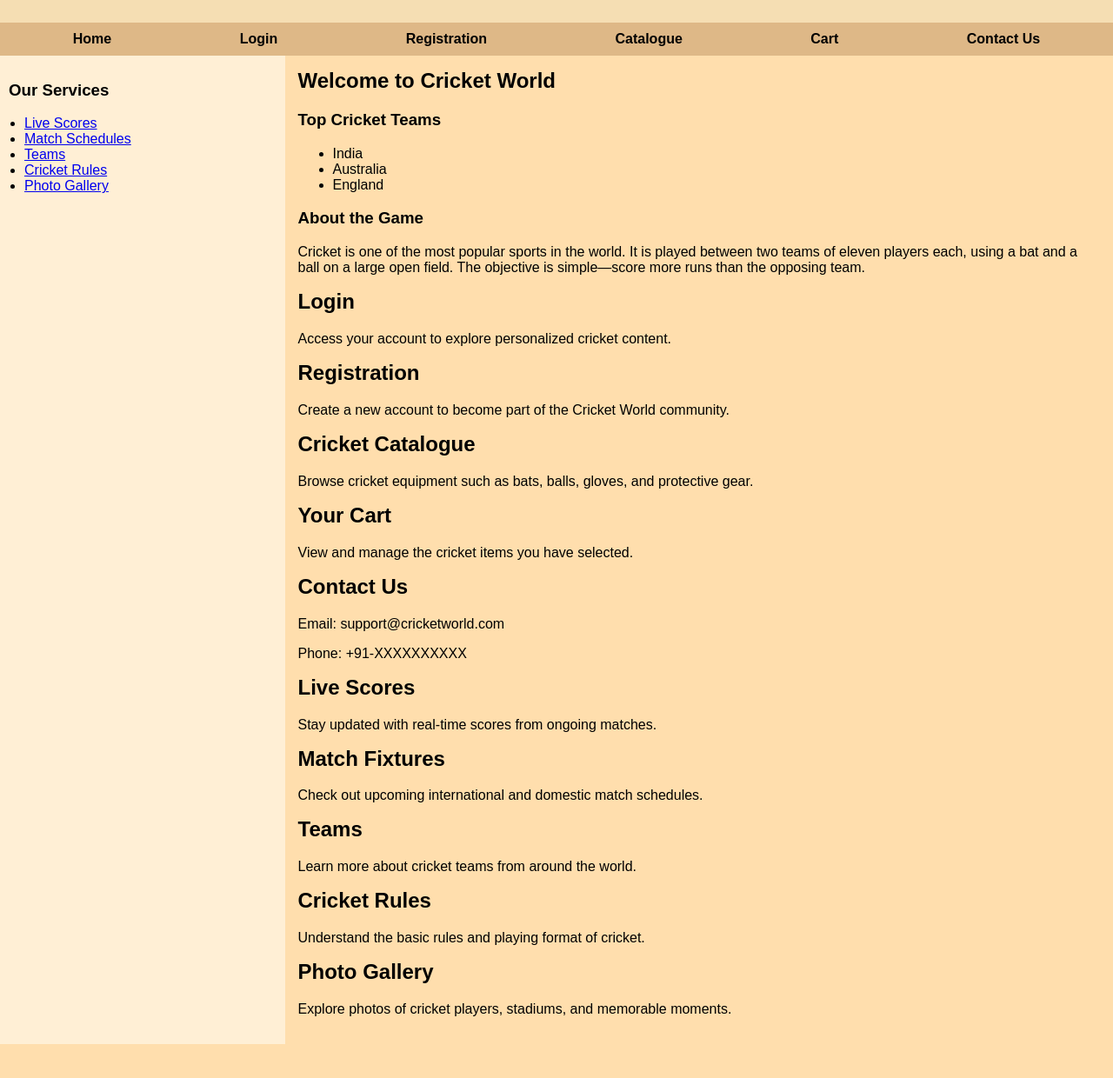
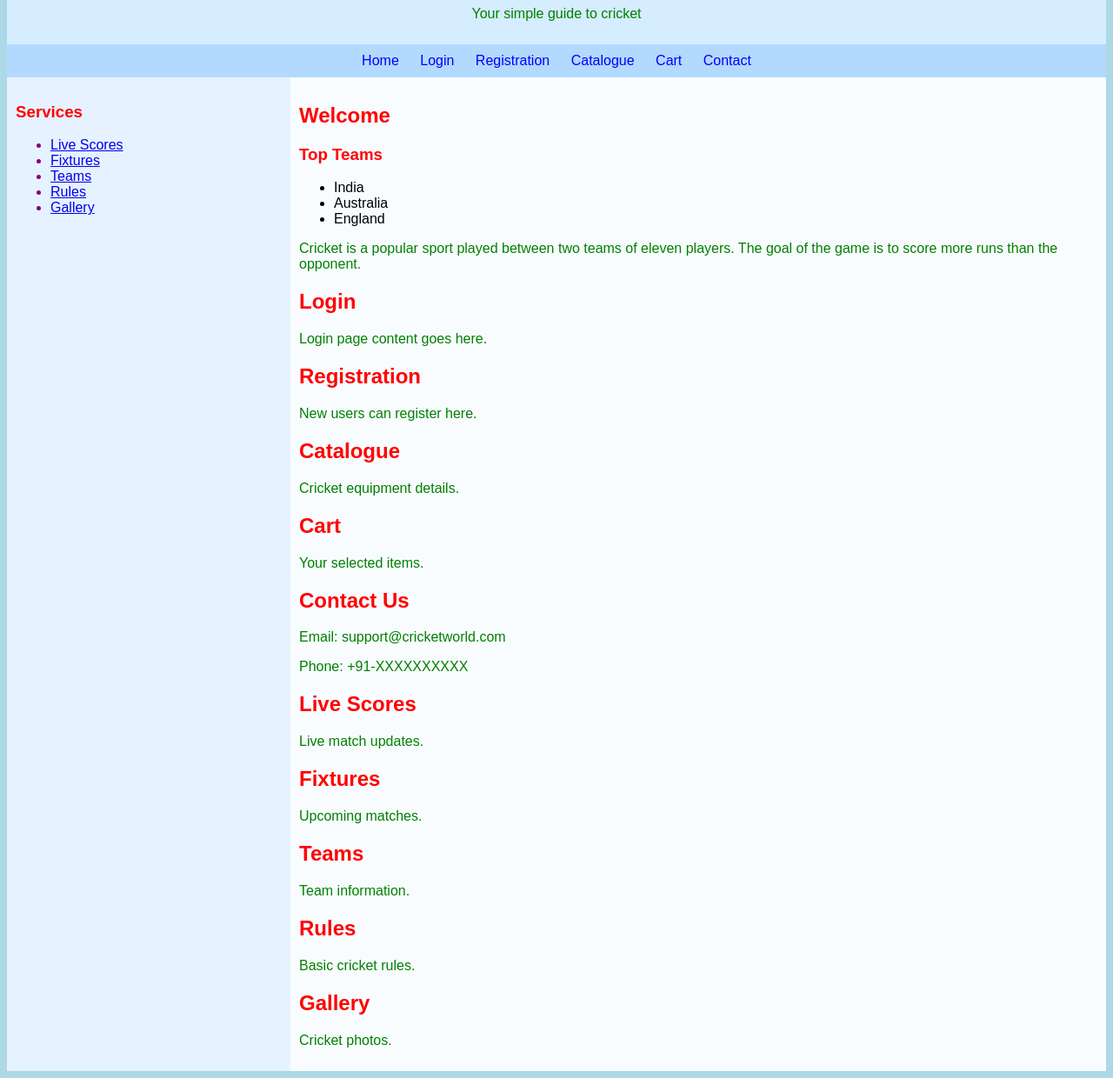
Before and after one commit to a3kasyap07-code/assginment3WAD, a plain HTML site: page index.html in a window 1280 px wide. Shown: the part 91-1331 px from the top of the page at 87% size. Before the commit the page ends 1292 px from the top, so only its background shows below. Drawn offline with Linux system fonts and the light colour scheme.

Commit message:
Revamp index.html with new styles and layout
Updated the layout and styles of the Cricket World webpage, including changes to colors, text alignment, and structure.

```diff
--- a/index.html
+++ b/index.html
@@ -5,35 +5,26 @@
 
   <style>
     body {
-      margin: 0;
-      font-family: Arial, sans-serif;
-      background-color: NavajoWhite;
+      font-family: Arial;
+      background-color: lightblue;
     }
 
     .header {
-      background-color: Wheat;
-      padding: 15px;
-    }
-
-    .header h1 {
-      margin: 0;
+      background-color: #d6ecff;
+      padding: 10px;
+      text-align: center;
     }
 
     .menu {
-      background-color: BurlyWood;
-      display: flex;
-      justify-content: space-around;
+      background-color: #b3d9ff;
       padding: 10px;
+      text-align: center;
     }
 
     .menu a {
+      margin: 10px;
       text-decoration: none;
-      color: black;
-      font-weight: bold;
-    }
-
-    .menu a:hover {
-      text-decoration: underline;
+      color: blue;
     }
 
     .container {
@@ -42,22 +33,23 @@
 
     .services {
       width: 25%;
-      background-color: PapayaWhip;
+      background-color: #e6f2ff;
       padding: 10px;
-    }
-
-    .services ul {
-      padding-left: 18px;
+      color: purple;
     }
 
     .content {
       width: 75%;
-      padding: 15px;
-      background-color: NavajoWhite;
+      padding: 10px;
+      background-color: #f9fcff;
     }
 
-    h2 {
-      margin-top: 0;
+    h1, h2, h3 {
+      color: red;
+    }
+
+    p {
+      color: green;
     }
   </style>
 </head>
@@ -66,7 +58,7 @@
 
   <div class="header">
     <h1>Cricket World</h1>
-    <p>Your simple guide to the world of cricket</p>
+    <p>Your simple guide to cricket</p>
   </div>
 
   <div class="menu">
@@ -75,60 +67,58 @@
     <a href="#registration">Registration</a>
     <a href="#catalogue">Catalogue</a>
     <a href="#cart">Cart</a>
-    <a href="#contact">Contact Us</a>
+    <a href="#contact">Contact</a>
   </div>
 
   <div class="container">
 
     <div class="services">
-      <h3>Our Services</h3>
+      <h3>Services</h3>
       <ul>
         <li><a href="#live">Live Scores</a></li>
-        <li><a href="#fixtures">Match Schedules</a></li>
+        <li><a href="#fixtures">Fixtures</a></li>
         <li><a href="#teams">Teams</a></li>
-        <li><a href="#rules">Cricket Rules</a></li>
-        <li><a href="#gallery">Photo Gallery</a></li>
+        <li><a href="#rules">Rules</a></li>
+        <li><a href="#gallery">Gallery</a></li>
       </ul>
     </div>
 
     <div class="content">
 
       <div id="home">
-        <h2>Welcome to Cricket World</h2>
+        <h2>Welcome</h2>
 
-        <h3>Top Cricket Teams</h3>
+        <h3>Top Teams</h3>
         <ul>
           <li>India</li>
           <li>Australia</li>
           <li>England</li>
         </ul>
 
-        <h3>About the Game</h3>
         <p>
-          Cricket is one of the most popular sports in the world. It is played between
-          two teams of eleven players each, using a bat and a ball on a large open field.
-          The objective is simple—score more runs than the opposing team.
+          Cricket is a popular sport played between two teams of eleven players.
+          The goal of the game is to score more runs than the opponent.
         </p>
       </div>
 
       <div id="login">
         <h2>Login</h2>
-        <p>Access your account to explore personalized cricket content.</p>
+        <p>Login page content goes here.</p>
       </div>
 
       <div id="registration">
         <h2>Registration</h2>
-        <p>Create a new account to become part of the Cricket World community.</p>
+        <p>New users can register here.</p>
       </div>
 
       <div id="catalogue">
-        <h2>Cricket Catalogue</h2>
-        <p>Browse cricket equipment such as bats, balls, gloves, and protective gear.</p>
+        <h2>Catalogue</h2>
+        <p>Cricket equipment details.</p>
       </div>
 
       <div id="cart">
-        <h2>Your Cart</h2>
-        <p>View and manage the cricket items you have selected.</p>
+        <h2>Cart</h2>
+        <p>Your selected items.</p>
       </div>
 
       <div id="contact">
@@ -139,27 +129,27 @@
 
       <div id="live">
         <h2>Live Scores</h2>
-        <p>Stay updated with real-time scores from ongoing matches.</p>
+        <p>Live match updates.</p>
       </div>
 
       <div id="fixtures">
-        <h2>Match Fixtures</h2>
-        <p>Check out upcoming international and domestic match schedules.</p>
+        <h2>Fixtures</h2>
+        <p>Upcoming matches.</p>
       </div>
 
       <div id="teams">
         <h2>Teams</h2>
-        <p>Learn more about cricket teams from around the world.</p>
+        <p>Team information.</p>
       </div>
 
       <div id="rules">
-        <h2>Cricket Rules</h2>
-        <p>Understand the basic rules and playing format of cricket.</p>
+        <h2>Rules</h2>
+        <p>Basic cricket rules.</p>
       </div>
 
       <div id="gallery">
-        <h2>Photo Gallery</h2>
-        <p>Explore photos of cricket players, stadiums, and memorable moments.</p>
+        <h2>Gallery</h2>
+        <p>Cricket photos.</p>
       </div>
 
     </div>
```
